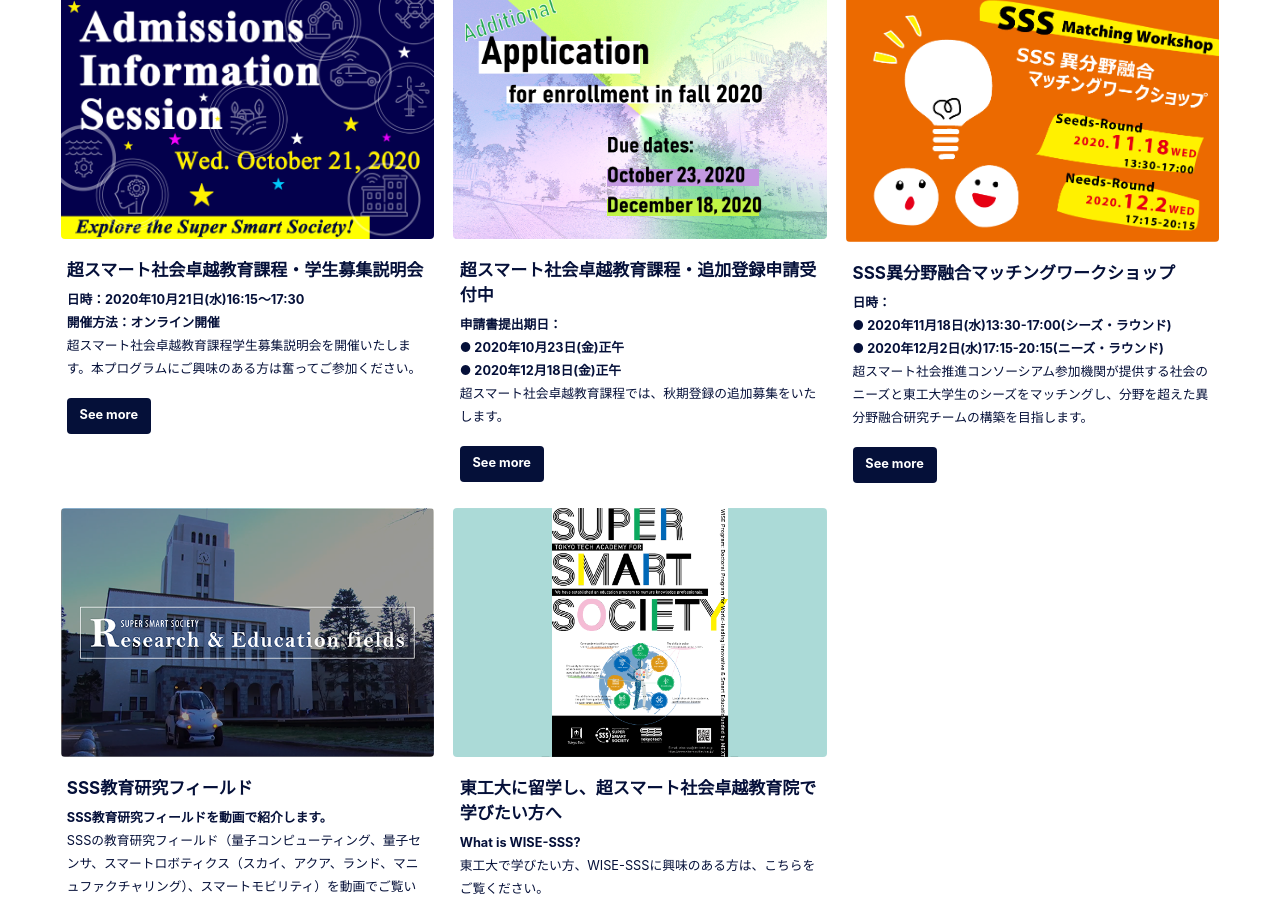
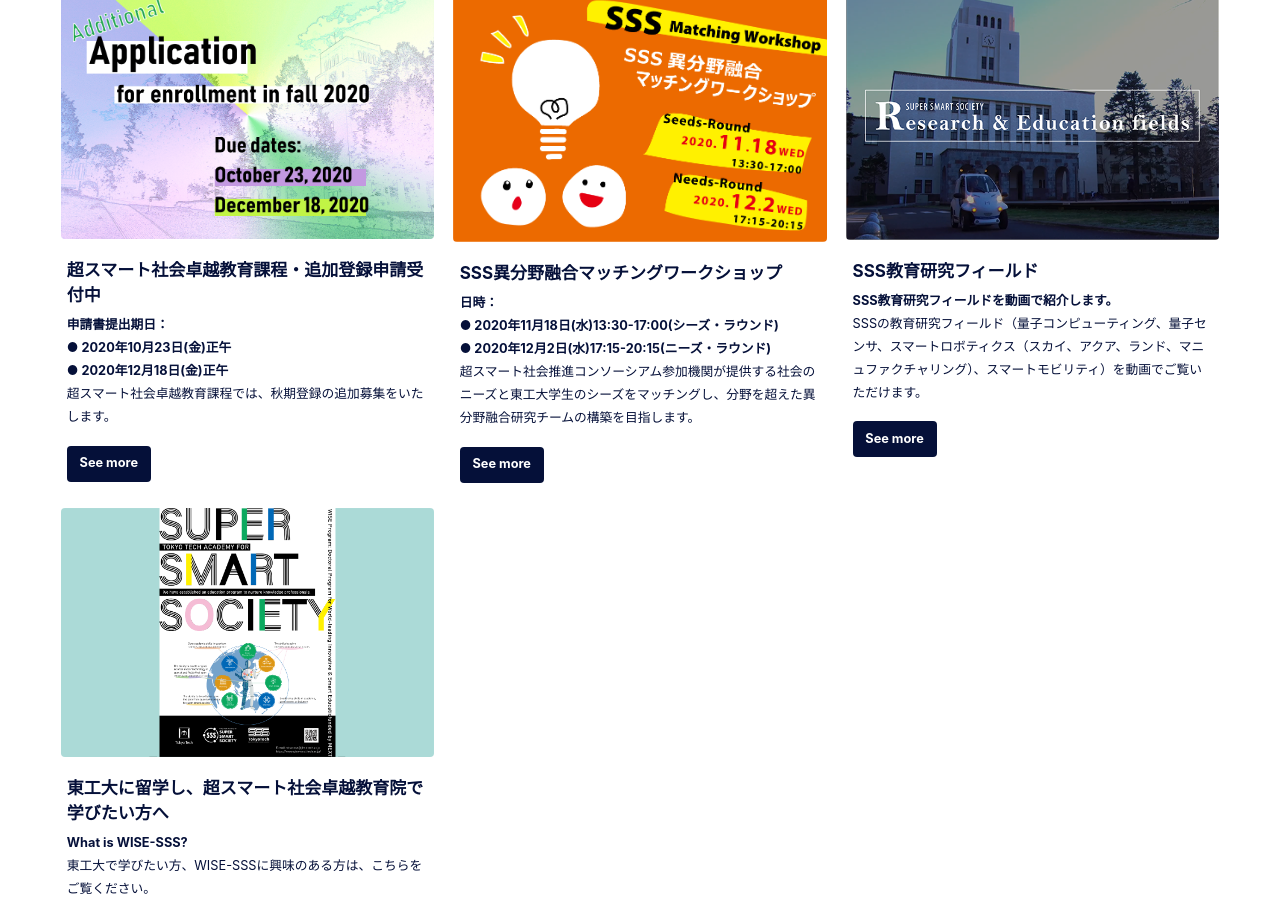
Before and after one commit to fl1d/w0ex.github.io, a Jekyll site: the page built from _pages/home.md, in a window 1280 px wide and 900 px high, scrolled down 493 px. Built offline with Jekyll 4.4.1, drawn with Linux system fonts in a browser that asks for light colours; cached includes are drawn as plain includes; nearby versions of some CDN libraries.

Commit message:
Update home.md

```diff
--- a/_pages/home.md
+++ b/_pages/home.md
@@ -29,15 +29,6 @@ header:
     url: "https://www.sss.e.titech.ac.jp/"
 
 feature_row:
-
-  - image_path: /assets/images/info-session-fall2020.png
-    alt: "超スマート社会卓越教育課程・学生募集説明会"
-    title: "超スマート社会卓越教育課程・学生募集説明会"
-    excerpt: "<B>日時：2020年10月21日(水)16:15〜17:30<br>開催方法：オンライン開催</B><br>
-    超スマート社会卓越教育課程学生募集説明会を開催いたします。本プログラムにご興味のある方は奮ってご参加ください。"
-    url: "/info-session-fall2020/"
-    btn_label: "See more"
-    btn_class: "btn--primary"
 
   - image_path: /assets/images/add_application.png
     alt: "超スマート社会卓越教育課程・追加登録申請受付中"
```
